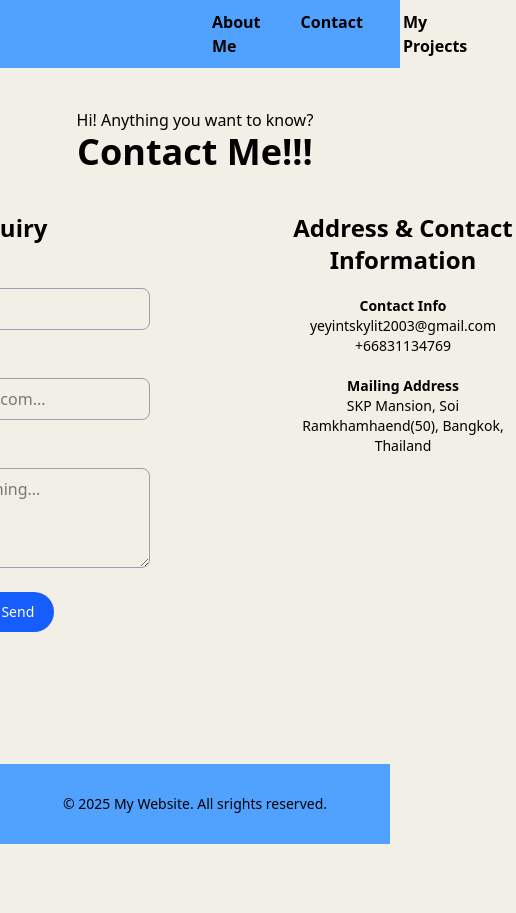
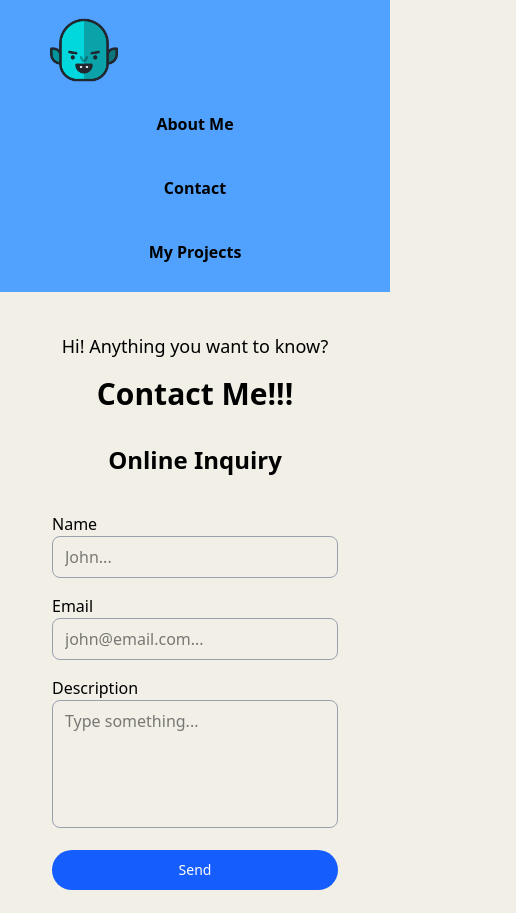
Before and after one commit to BellPouk/tailwind-portfolio-testing1, a website: page docs/src/Contact.html in a window 390 px wide. Shown: the top 913 px of the page, 516 px wide, since content can reach past the window. Before the commit the page ends 844 px from the top, so only its background shows below. Drawn offline with Linux system fonts and the light colour scheme.

Commit message:
make all three pages mobile responsive

```diff
--- a/docs/src/Contact.html
+++ b/docs/src/Contact.html
@@ -7,52 +7,66 @@
   <title>TailwindCss Testing</title>
 </head>
 <body class="dark:text-white dark:bg-black bg-[#F2EFE7] h-full flex flex-col">
- <header class="bg-blue-400 flex justify-between items-center px-50 h-17">
+  <header class="bg-blue-400 flex flex-wrap justify-between items-center px-[50px] py-4">
   <div class="flex items-center">
-    <a href="../index.html">
+    <a href="./index.html">
       <img class="h-17" src="./img/vampire.png" alt="site logo">
     </a>
   </div>
-  <div class="flex gap-4 font-bold">
+  <div class="flex gap-4 font-bold flex-row max-sm:flex-col w-full sm:w-auto justify-center sm:justify-end mt-4 sm:mt-0 text-center">
     <a href="../index.html" class="p-3 hover:font-extrabold hover:bg-[#56DFCF] hover:rounded-sm">About Me</a>
     <a href="./Contact.html" class="p-3 hover:font-extrabold hover:bg-[#56DFCF] hover:rounded-sm">Contact</a>
     <a href="./Myprojects.html" class="p-3 hover:font-extrabold hover:bg-[#56DFCF] hover:rounded-sm">My Projects</a>
   </div>
 </header>
- <main class="flex-grow">
-    <h3 class="text-center pt-10">Hi! Anything you want to know?</h3>
-    <h1 class="text-center text-4xl font-bold">Contact Me!!!</h1>
-    <div class="flex flex-row gap-30 justify-center p-10">
-        <div class="">
-           <h2 class="font-bold text-2xl">Online Inquiry</h2>
-           <form class="p-5 flex flex-col">
-                <label>Name</label>
-                <input class="border border-gray-400 rounded-lg hover:border-blue-500 focus:border-[#56DFCF] focus:outline-0 px-3 py-2 w-64" type="text" placeholder="John..."><br>
-                <label>Email</label>
-                <input class="border border-gray-400 rounded-lg hover:border-blue-500 focus:border-[#56DFCF] focus:outline-0 px-3 py-2 w-64" type="email" placeholder="john@email.com..."><br>
-                <label>Description</label>
-                <textarea class="border border-gray-400 rounded-lg hover:border-blue-500 focus:border-[#56DFCF] focus:outline-0 px-3 py-2 w-64 h-25" placeholder="Type something..."></textarea><br>
-                <div class="text-center">
-                  <button type="submit" class="w-fit text-white bg-blue-600 hover:bg-blue-700 focus:outline-none focus:ring-4 focus:ring-blue-300 font-medium rounded-full text-sm px-5 py-2.5 text-center me-2 mb-2 dark:bg-blue-600 dark:hover:bg-blue-700 dark:focus:ring-blue-800">Send</button>
+
+ <main class="flex-grow p-4">
+    <h3 class="text-center pt-6 text-lg sm:text-xl">Hi! Anything you want to know?</h3>
+    <h1 class="text-center text-3xl sm:text-4xl font-bold py-4">Contact Me!!!</h1>
+
+    <div class="flex flex-col md:flex-row gap-10 justify-center items-start p-4 md:p-10 w-full max-w-7xl mx-auto">
+      <!-- Online Inquiry Form -->
+      <div class="w-full md:w-1/2">
+        <h2 class="font-bold text-2xl pb-4 text-center md:text-left">Online Inquiry</h2>
+        <form class="p-5 flex flex-col gap-4 items-center md:items-start">
+          <div class="w-full max-w-xs">
+            <label class="block">Name</label>
+            <input class="w-full border border-gray-400 rounded-lg hover:border-blue-500 focus:border-[#56DFCF] focus:outline-0 px-3 py-2" type="text" placeholder="John...">
+          </div>
+          <div class="w-full max-w-xs">
+            <label class="block">Email</label>
+            <input class="w-full border border-gray-400 rounded-lg hover:border-blue-500 focus:border-[#56DFCF] focus:outline-0 px-3 py-2" type="email" placeholder="john@email.com...">
+          </div>
+          <div class="w-full max-w-xs">
+            <label class="block">Description</label>
+            <textarea class="w-full border border-gray-400 rounded-lg hover:border-blue-500 focus:border-[#56DFCF] focus:outline-0 px-3 py-2 h-32 resize-none" placeholder="Type something..."></textarea>
+          </div>
+          <div class="text-center md:text-left w-full max-w-xs">
+            <button type="submit" class="w-full text-white bg-blue-600 hover:bg-blue-700 focus:outline-none focus:ring-4 focus:ring-blue-300 font-medium rounded-full text-sm px-5 py-2.5 dark:bg-blue-600 dark:hover:bg-blue-700 dark:focus:ring-blue-800">Send</button>
+          </div>
+        </form>
       </div>
 
-           </form>
-        </div>
-        <div class="text-center">
-            <h2 class="font-bold text-2xl">Address & Contact Information</h2>
+      <!-- Address Section -->
+      <div class="w-full md:w-1/2 text-center md:text-left">
+        <h2 class="font-bold text-2xl pb-4">Address & Contact Information</h2>
         <div class="text-sm p-5">
           <h3 class="font-bold">Contact Info</h3>
           <p>yeyintskylit2003@gmail.com</p>
           <p>+66831134769</p>
         </div>
-            <div class="text-sm hover:text-blue-400">
+        <div class="text-sm p-5 hover:text-blue-400">
           <h3 class="font-bold">Mailing Address</h3>
-                <a href="https://maps.app.goo.gl/rhys9Ha5cGkZRr8N9"><p class="hover:font-bold">SKP Mansion, Soi Ramkhamhaend(50), Bangkok, Thailand</p></a>
+          <a href="https://maps.app.goo.gl/rhys9Ha5cGkZRr8N9" target="_blank" rel="noopener noreferrer">
+            <p class="hover:font-bold">SKP Mansion, Soi Ramkhamhaeng 50, Bangkok, Thailand</p>
+          </a>
         </div>
       </div>
     </div>
   </main>
+
   <footer class="bg-blue-400 flex justify-center items-center p-4 min-h-20">
-  <p class="text-sm">© 2025 My Website. All srights reserved.</p>
+    <p class="text-sm text-center">© 2025 My Website. All rights reserved.</p>
   </footer>
 </body>
+</html>
```
Also changed, not shown: docs/src/Myprojects.html (+4 -3 lines), docs/src/output.css. Lines whose indentation alone changed are shown as unchanged.
